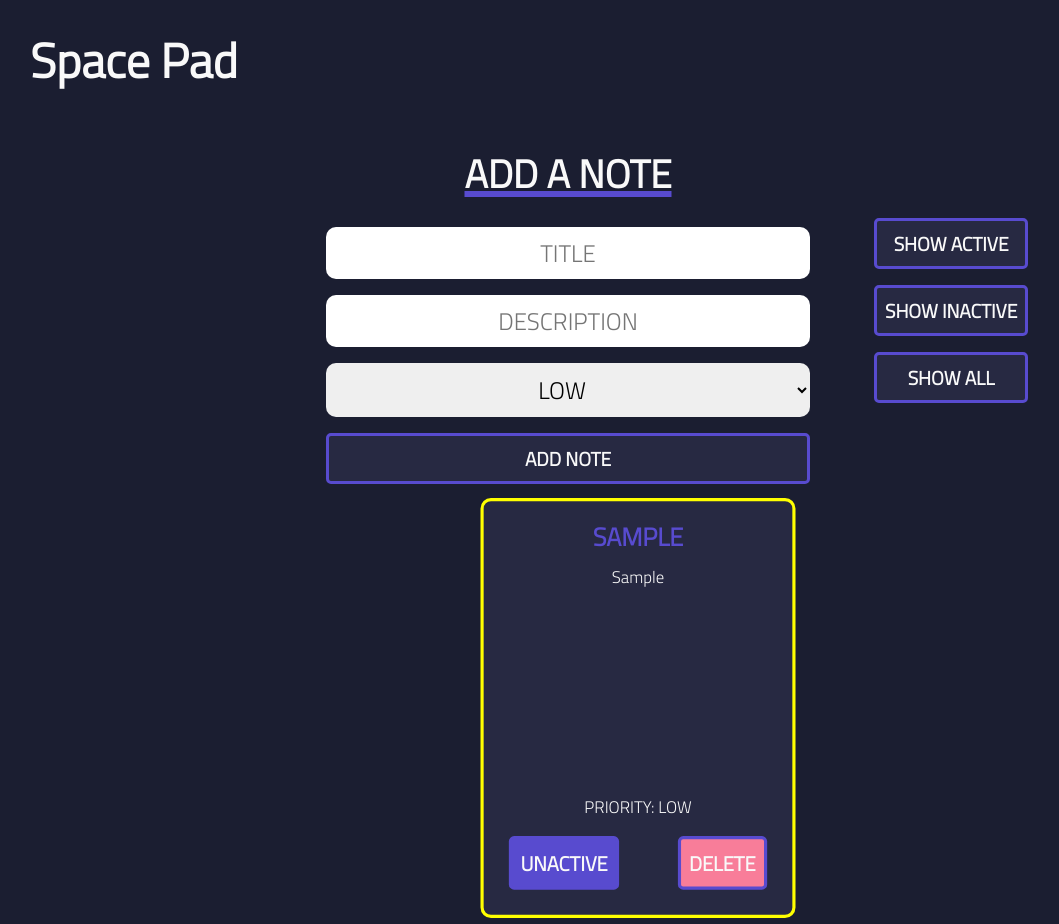
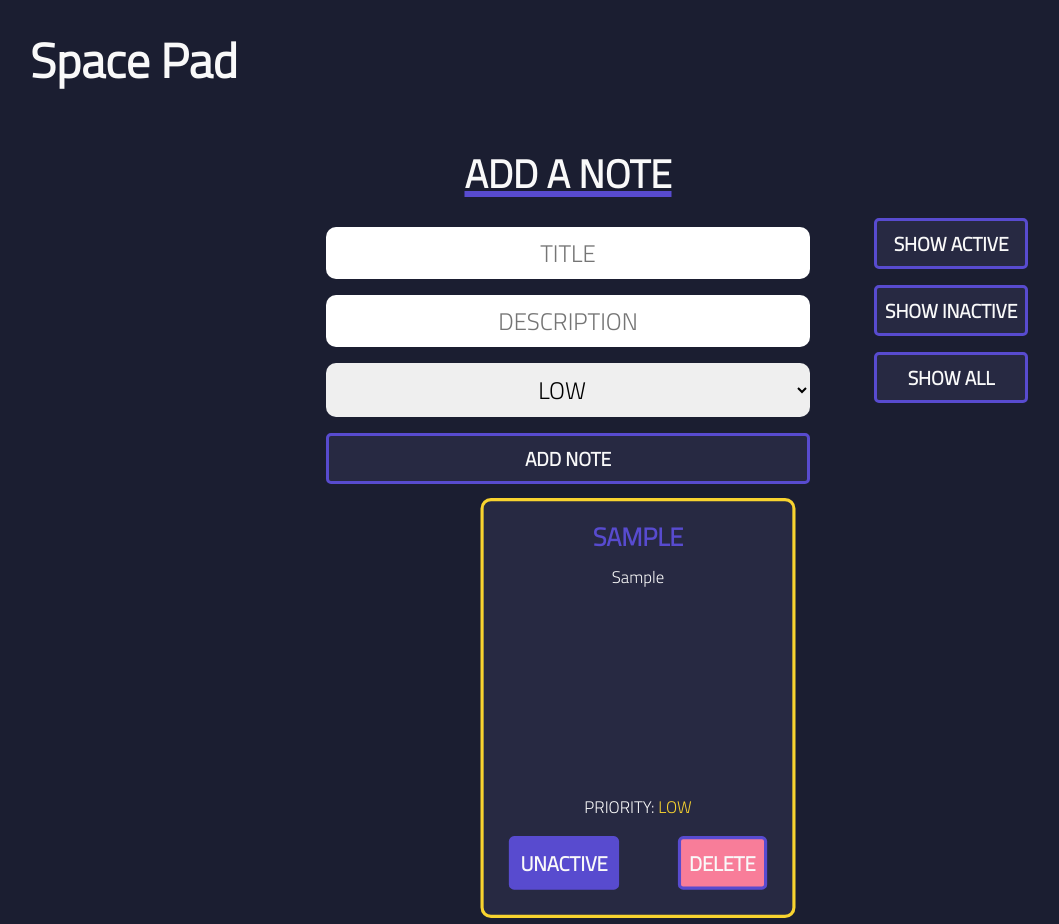
Before and after one commit to NSTDEV/ProyectoReact-Grupo03, a React (Create React App) app: page / in a window 1280 px wide. Both pictures are taken after typing "Sample", "Sample" into the empty fields and a click on the button "ADD NOTE". Shown: the whole page, without its empty margins (2-1061 px from the left). Built offline with nearby package versions, Linux system fonts and the light colour scheme.

Commit message:
Cambios minúsculos en el estilo

```diff
--- a/src/components/App/App.js
+++ b/src/components/App/App.js
@@ -1,6 +1,6 @@
 import { useState } from 'react';
 import Note from '../Note/index.jsx';
-import './App.css';
+import './style.css';
 
 function App() {
   const noteObj = { title: '', description: '', importance: 'low', active: true };
--- a/src/components/Note/index.jsx
+++ b/src/components/Note/index.jsx
@@ -6,7 +6,7 @@ function Note({ title, description, importance, active, onToggleActive, onDelete
             <div className='text-container'>
                 <h3 className='title'>{title}</h3>
                 <p className='description'>{description}</p>
-                <p className='importance'>PRIORITY: {importance}</p>
+                <p className='importance'>PRIORITY: <span>{importance}</span></p>
             </div>
 
             <div className='note-buttons-container'>
--- a/src/components/Note/style.css
+++ b/src/components/Note/style.css
@@ -37,8 +37,12 @@
     text-transform: uppercase;
 }
 
+.importance span {
+    color: rgb(248, 211, 47);
+}
+
 .active-note {
-    border: 3px solid yellow;
+    border: 3px solid rgb(248, 211, 47);
     scale: 1.05;
     border-radius: 10px;
 }
--- a/src/index.css
+++ b/src/index.css
@@ -36,7 +36,7 @@ button {
 
 button:hover {
   scale: 1.1;
-  border: 3px solid yellow;
+  border: 3px solid rgb(248, 211, 47);
 }
 
 .input:focus {
```
Also changed, not shown: src/components/App/style.css (renamed from src/components/App/App.css).
